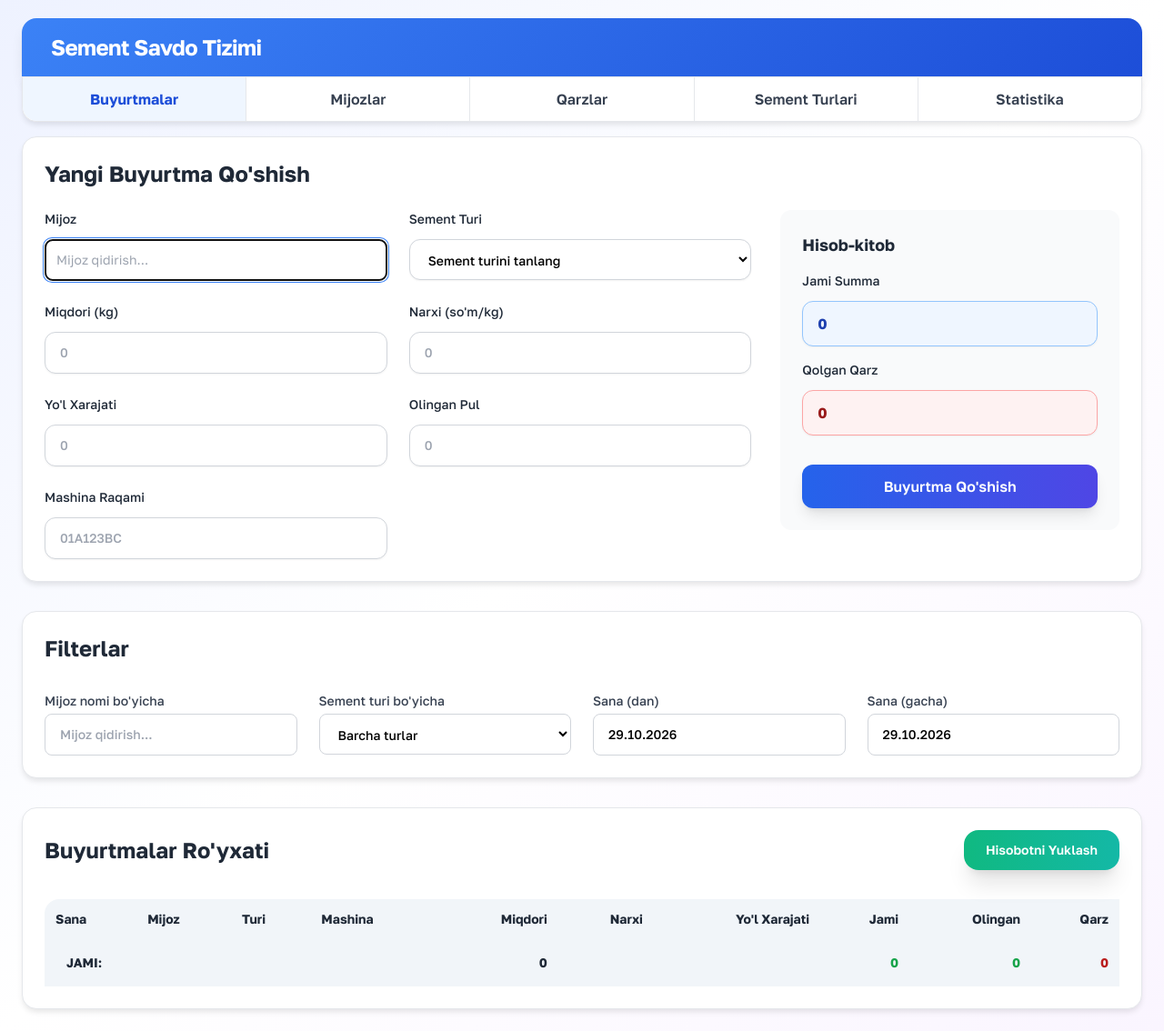
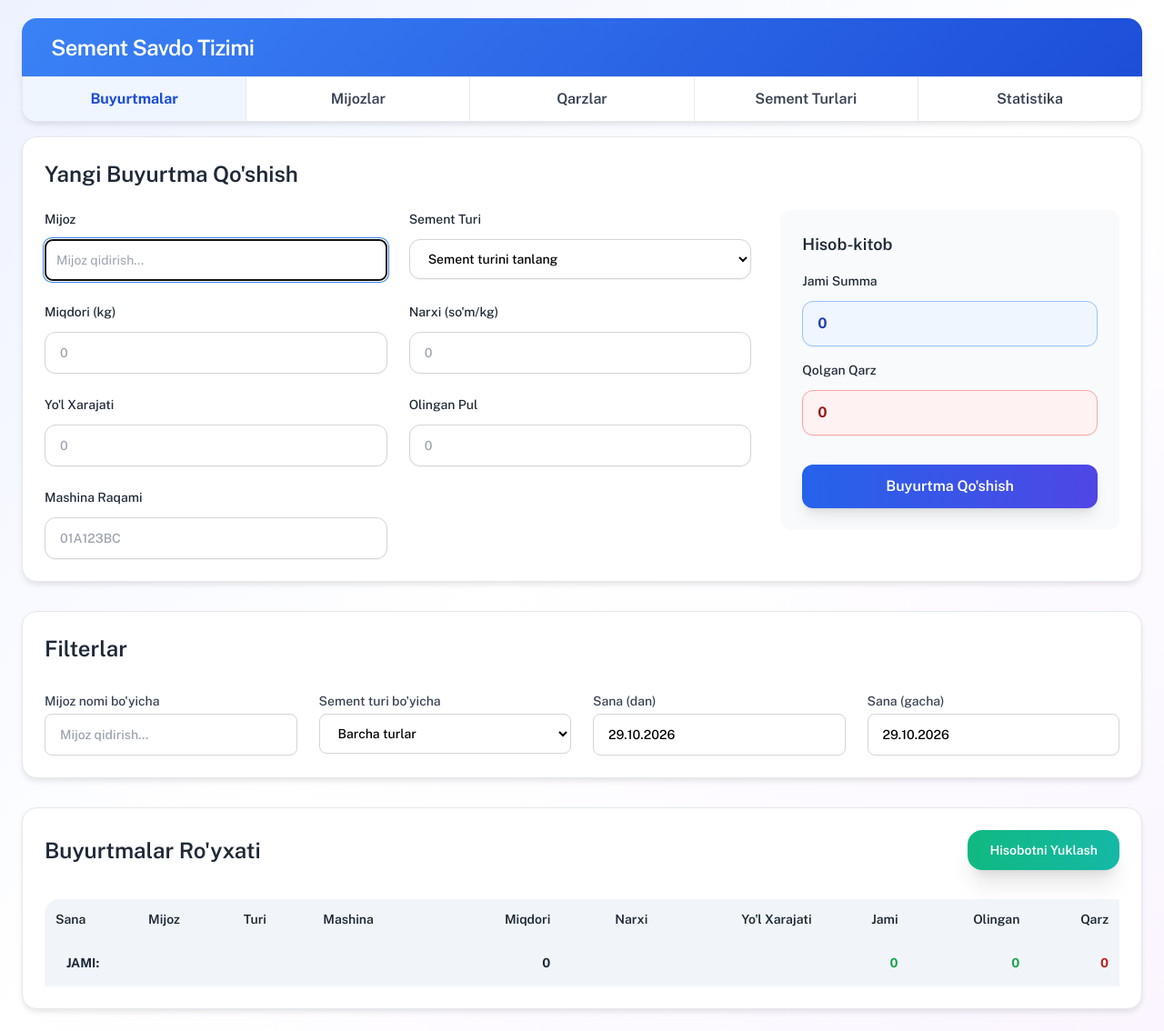
Before and after one commit to clashcoocac-cyber/cement-finance, a Django app: page / in a window 1280 px wide. Shown: the whole page at 91% size. Run offline with Django 5.2, Linux system fonts and the light colour scheme; the visitor is signed in with stand-in values (Sample User, id 1); data that the repository does not hold is empty; parts of the project's set-up code (start-up, migrations or seed data) failed here and were passed over; some libraries are stand-ins or nearby versions.

Commit message:
Font: Public Sans (Inter as Cyrillic fallback); calmer weights: regular table body, semibold heads/headings/buttons, nothing above bold
Co-Authored-By: Claude Sonnet 5.5 <noreply@anthropic.com>

```diff
--- a/templates/base.html
+++ b/templates/base.html
@@ -7,8 +7,9 @@
         <script src="https://cdn.tailwindcss.com"></script>
         <script src="https://cdnjs.cloudflare.com/ajax/libs/jspdf/2.5.1/jspdf.umd.min.js"></script>
         <style>
-            @import url('https://fonts.googleapis.com/css2?family=Golos+Text:wght@400..800&display=swap');
-            body { font-family: 'Golos Text', system-ui, sans-serif; }
+            @import url('https://fonts.googleapis.com/css2?family=Public+Sans:wght@400..700&family=Inter:wght@400..700&display=swap');
+            /* Public Sans has no Cyrillic: customer names fall back, glyph by glyph, to Inter */
+            body { font-family: 'Public Sans', 'Inter', system-ui, sans-serif; -webkit-font-smoothing: antialiased; }
             .modern-card {
                 background: white;
                 border: 1px solid #e5e7eb;
@@ -111,7 +112,7 @@
     <div class="max-w-7xl mx-auto px-6 pt-5 pb-6">
         <!-- Header: one line, stuck to the top, the tab bar attached right below it -->
         <div class="gradient-bg rounded-t-2xl shadow-lg px-8 py-4 text-white">
-            <h1 class="text-2xl font-bold tracking-tight">Sement Savdo Tizimi</h1>
+            <h1 class="text-2xl font-semibold tracking-tight">Sement Savdo Tizimi</h1>
         </div>
 
         <!-- Navigation Tabs -->
--- a/templates/order.html
+++ b/templates/order.html
@@ -5,7 +5,7 @@
         <div id="ordersContent" class="tab-content">
             <!-- Add New Order -->
             <div class="modern-card rounded-2xl p-6 mb-8">
-                <h2 class="text-2xl font-bold text-gray-800 mb-6">Yangi Buyurtma Qo'shish</h2>
+                <h2 class="text-2xl font-semibold text-gray-800 mb-6">Yangi Buyurtma Qo'shish</h2>
                 <form id="orderForm" action="{% url 'dashboard' %}" method="POST" class="grid grid-cols-1 lg:grid-cols-3 gap-8" novalidate>
                     {% csrf_token %}
                     <!-- Left side - Input fields -->
@@ -64,7 +64,7 @@
                     <!-- Right side - Calculations -->
                     <div class="lg:col-span-1">
                         <div class="bg-gray-50 rounded-xl p-6 space-y-4">
-                            <h3 class="text-lg font-bold text-gray-800 mb-4">Hisob-kitob</h3>
+                            <h3 class="text-lg font-semibold text-gray-800 mb-4">Hisob-kitob</h3>
                             <div>
                                 <label for="grandTotal" class="block text-sm font-medium text-gray-800 mb-3">Jami Summa</label>
                                 <input type="text" id="grandTotal" class="py-3 w-full p-4 border border-blue-300 rounded-xl bg-blue-50 text-blue-800 font-bold shadow-sm text" readonly>
@@ -83,7 +83,7 @@
 
             <!-- Filters -->
             <div class="modern-card rounded-2xl p-6 mb-8">
-                <h3 class="text-2xl font-bold text-gray-800 mb-8">Filterlar</h3>
+                <h3 class="text-2xl font-semibold text-gray-800 mb-8">Filterlar</h3>
                 <div class="grid grid-cols-1 md:grid-cols-4 gap-6">
                     <div>
                             <label for="filterClientNameSearch" class="block text-sm font-medium text-gray-700 mb-1">Mijoz nomi bo'yicha</label>
@@ -116,7 +116,7 @@
             <!-- Orders List -->
             <div id="invoice" class="modern-card rounded-2xl p-6">
                 <div id="orderList" class="flex justify-between items-center mb-8">
-                    <h3 class="text-2xl font-bold text-gray-800">
+                    <h3 class="text-2xl font-semibold text-gray-800">
                         Buyurtmalar Ro'yxati
                         {% if customer %}
                         <br>
@@ -128,7 +128,7 @@
                         {% endif %}
                     </h3>
 
-                    <button onclick="generatePDF()" class="bg-gradient-to-r from-emerald-500 to-teal-500 text-white px-6 py-3 rounded-2xl text-sm hover:from-emerald-600 hover:to-teal-600 transition-all duration-300 font-bold shadow-xl hover:shadow-2xl transform hover:-translate-y-1 hover:scale-105 font-semibold">Hisobotni Yuklash</button>
+                    <button onclick="generatePDF()" class="bg-gradient-to-r from-emerald-500 to-teal-500 text-white px-6 py-3 rounded-2xl text-sm hover:from-emerald-600 hover:to-teal-600 transition-all duration-300 font-semibold shadow-xl hover:shadow-2xl transform hover:-translate-y-1 hover:scale-105 font-semibold">Hisobotni Yuklash</button>
                 </div>
                 {% if customer %}
                 <p class="mb-4 text-sm text-gray-600">Qoldiq &mdash; shu qatordan keyin mijozning qarzi. Pastdagi qarz &mdash; mijozning hozirgi umumiy qarzi.</p>
@@ -137,19 +137,19 @@
                     <table class="w-full table-auto">
                         <thead class="bg-slate-100">
                             <tr>
-                                <th class="px-3 py-3 text-left text-sm font-bold text-gray-800 rounded-tl-2xl">Sana</th>
-                                <th class="px-3 py-3 text-left text-sm font-bold text-gray-800">Mijoz</th>
-                                <th class="px-3 py-3 text-left text-sm font-bold text-gray-800">Turi</th>
-                                <th class="px-3 py-3 text-left text-sm font-bold text-gray-800">Mashina</th>
-                                <th class="px-3 py-3 text-right text-sm font-bold text-gray-800">Miqdori</th>
-                                <th class="px-3 py-3 text-right text-sm font-bold text-gray-800">Narxi</th>
-                                <th class="px-3 py-3 text-right text-sm font-bold text-gray-800">Yo'l Xarajati</th>
-                                <th class="px-3 py-3 text-right text-sm font-bold text-gray-800">Jami</th>
-                                <th class="px-3 py-3 text-right text-sm font-bold text-gray-800">Olingan</th>
-                                <th class="px-3 py-3 text-right text-sm font-bold text-gray-800">{% if customer %}Qoldiq{% else %}Qarz{% endif %}</th>
+                                <th class="px-3 py-3 text-left text-sm font-semibold text-gray-800 rounded-tl-2xl">Sana</th>
+                                <th class="px-3 py-3 text-left text-sm font-semibold text-gray-800">Mijoz</th>
+                                <th class="px-3 py-3 text-left text-sm font-semibold text-gray-800">Turi</th>
+                                <th class="px-3 py-3 text-left text-sm font-semibold text-gray-800">Mashina</th>
+                                <th class="px-3 py-3 text-right text-sm font-semibold text-gray-800">Miqdori</th>
+                                <th class="px-3 py-3 text-right text-sm font-semibold text-gray-800">Narxi</th>
+                                <th class="px-3 py-3 text-right text-sm font-semibold text-gray-800">Yo'l Xarajati</th>
+                                <th class="px-3 py-3 text-right text-sm font-semibold text-gray-800">Jami</th>
+                                <th class="px-3 py-3 text-right text-sm font-semibold text-gray-800">Olingan</th>
+                                <th class="px-3 py-3 text-right text-sm font-semibold text-gray-800">{% if customer %}Qoldiq{% else %}Qarz{% endif %}</th>
                             </tr>
                         </thead>
-                                                <tbody id="ordersTable" class="divide-y divide-gray-300 font-medium">
+                                                <tbody id="ordersTable" class="divide-y divide-gray-300">
                             {% if customer %}
                             <tr class="bg-slate-50">
                                 <td colspan="9" class="px-4 py-3 text-sm font-semibold text-gray-700">
--- a/templates/payment_edit.html
+++ b/templates/payment_edit.html
@@ -4,14 +4,14 @@
 
 <div class="modern-card rounded-2xl p-6 mb-6">
     <div class="flex items-center justify-between mb-6">
-        <h2 class="text-xl font-bold text-gray-800">Qarz To'lovini Tahrirlash</h2>
+        <h2 class="text-xl font-semibold text-gray-800">Qarz To'lovini Tahrirlash</h2>
         <a href="{% url 'debts' %}" class="text-blue-600 hover:text-blue-800 font-medium text-sm">
             ← Qarzlar sahifasiga qaytish
         </a>
     </div>
 
     <div class="bg-gray-50 rounded-lg p-4 mb-6">
-        <h3 class="font-bold text-gray-800 mb-2">To'lov Ma'lumotlari:</h3>
+        <h3 class="font-semibold text-gray-800 mb-2">To'lov Ma'lumotlari:</h3>
         <div class="grid grid-cols-1 md:grid-cols-2 gap-4 text-sm">
             <div>
                 <span class="font-medium text-gray-600">Mijoz:</span>
@@ -70,7 +70,7 @@
                 Bekor qilish
             </a>
             <button type="submit"
-                    class="px-6 py-3 bg-gradient-to-r from-green-500 to-emerald-500 text-white rounded-lg hover:from-green-600 hover:to-emerald-600 transition-all duration-300 font-bold text-sm shadow-lg hover:shadow-xl">
+                    class="px-6 py-3 bg-gradient-to-r from-green-500 to-emerald-500 text-white rounded-lg hover:from-green-600 hover:to-emerald-600 transition-all duration-300 font-semibold text-sm shadow-lg hover:shadow-xl">
                 Saqlash
             </button>
         </div>
```
Also changed, not shown: finance/tests.py (+14 -3 lines), templates/cement_type.html (+5 -5 lines), templates/customer.html (+6 -6 lines), templates/debt.html (+11 -11 lines), templates/login.html (+5 -4 lines), templates/order_edit.html (+5 -4 lines), templates/stats.html (+6 -6 lines).
